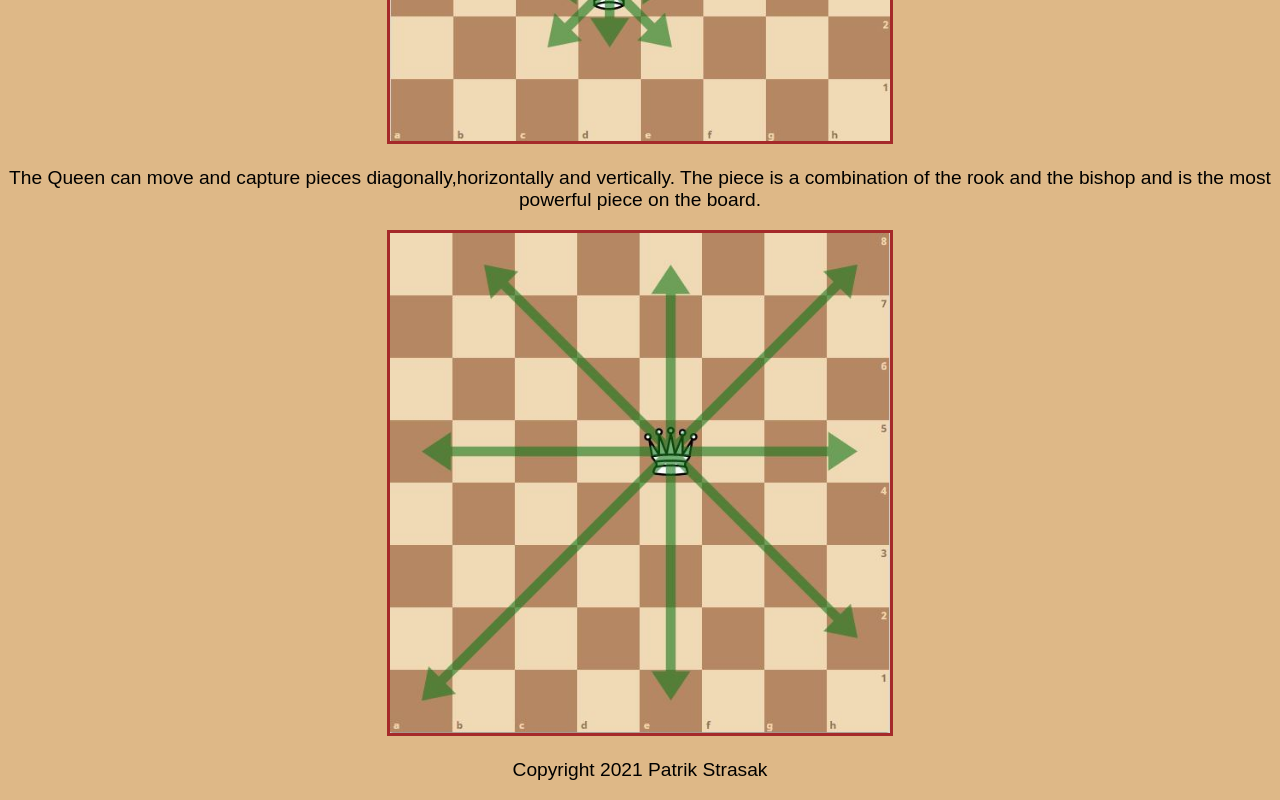
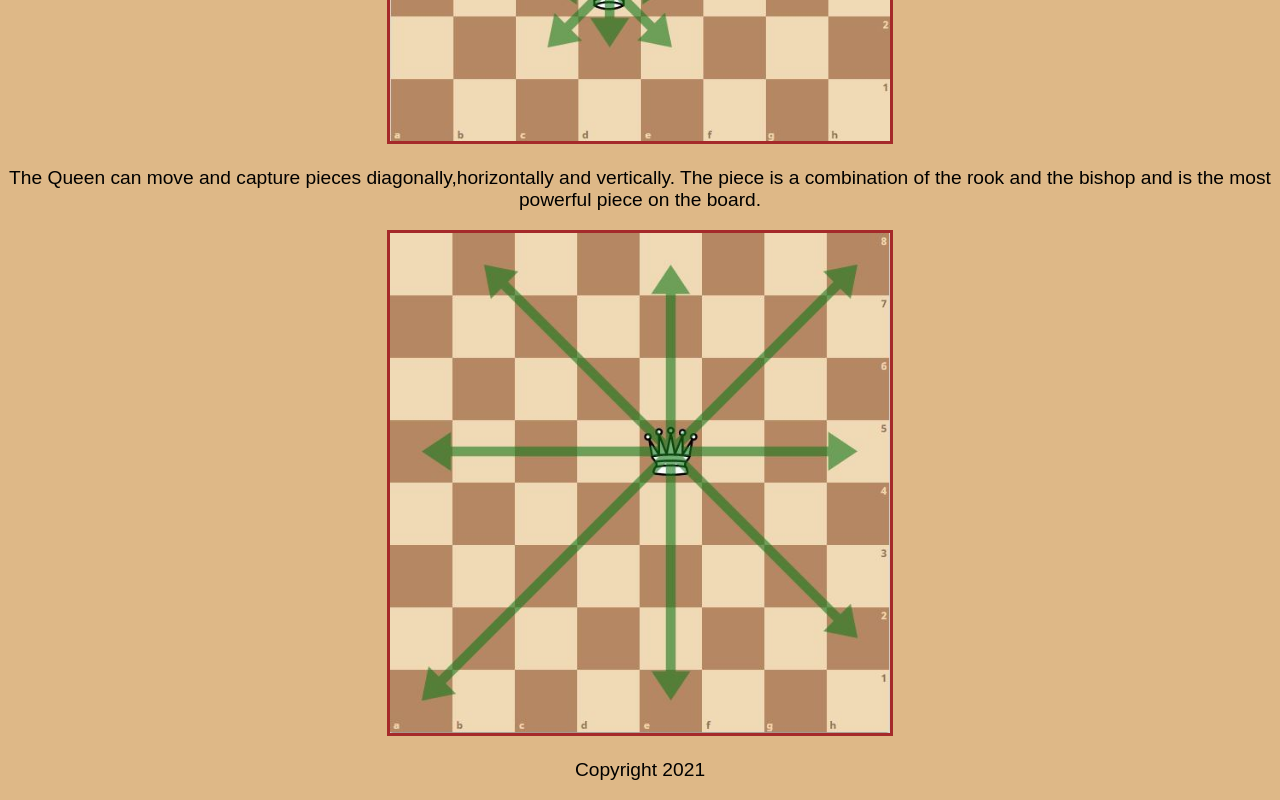
Before and after one commit to S00211124-ATU/Website-Project, a plain HTML site: page index.html in a window 1280 px wide. Shown: the part 3184-3984 px from the top of the page. Drawn offline with Linux system fonts and the light colour scheme.

Commit message:
Update index.html

```diff
--- a/index.html
+++ b/index.html
@@ -77,7 +77,7 @@ Page Description: Chess Website -->
 
              </main>
             <footer> <!-- Footer grouping of content for the bottom of the screen and will need css to place at the bottom -->
-                <p>Copyright 2021 Patrik Strasak</p>
+                <p>Copyright 2021</p>
             </footer>
     </body>
 </html>
```
